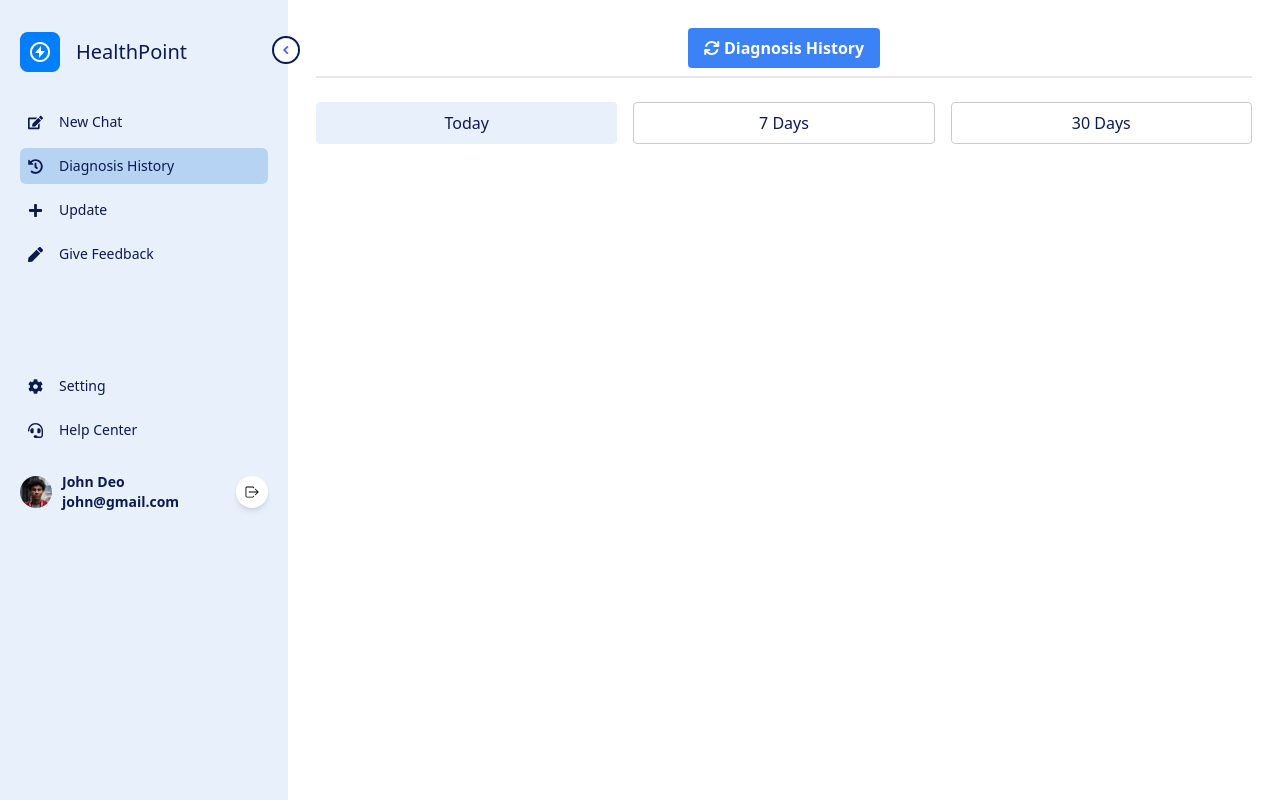
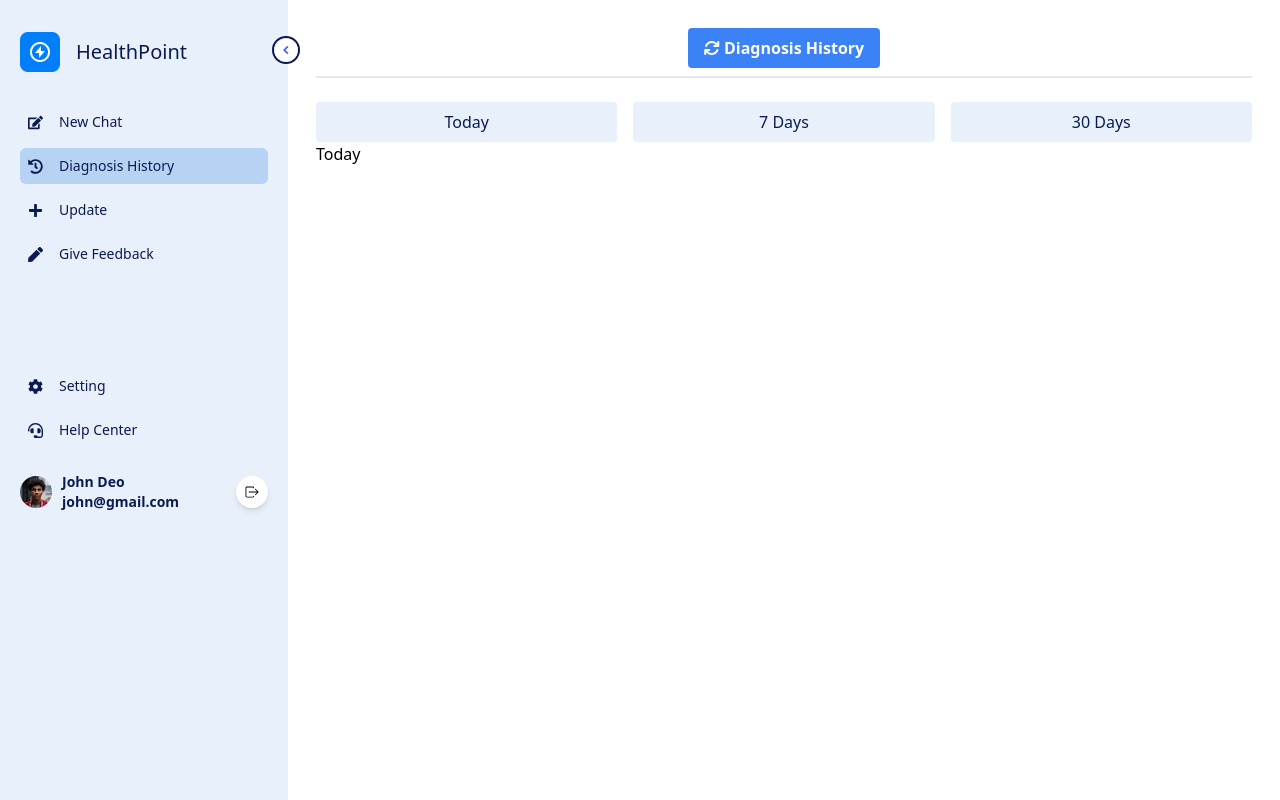
Before and after one commit to eodaneze/HealthAI-Frontend-, a React (Vite) app: page /diagnosis in a window 1280 px wide. Built offline with nearby package versions, Linux system fonts and the light colour scheme.

Commit message:
connecting the diagnosis

```diff
--- a/src/components/DiagnosisBtn.jsx
+++ b/src/components/DiagnosisBtn.jsx
@@ -1,6 +1,7 @@
-import React from 'react'
-import { Link, useLocation } from 'react-router-dom'
+
+import {useLocation } from 'react-router-dom'
 const DiagnosisBtn = () => {
+
     const btns = [
         {to: '/diagnosis', title: 'Today'},
         {to: '/seven', title: '7 Days'},
@@ -8,12 +9,14 @@ const DiagnosisBtn = () => {
     ]
  const location = useLocation();
  const currentPath = location.pathname;
+
+
   return (
     <div className='grid grid-cols-1 sm:grid-cols-2 md:grid-cols-3 gap-4 mt-6'>
         {
             btns.map((btn, index) => (
-                   <button key={index} className={`${btn.to == currentPath ? 'bg-[#E8F1FB]' : 'dia-btn'}  text-[#0B1A51] px-4 py-2 rounded`}>
-                    <Link to={btn.to}>{btn.title}</Link>
+                   <button  key={index} className={`${btn.to == currentPath ? 'bg-[#E8F1FB]' : 'dia-btn'}  text-[#0B1A51] px-4 py-2 rounded`}>
+                    {btn.title}
                     </button>
 
             ))
--- a/src/components/ThirtyDays.jsx
+++ b/src/components/ThirtyDays.jsx
@@ -1,10 +1,10 @@
 import React from 'react'
-import DiagnosisBtn from './DiagnosisBtn'
+// import DiagnosisBtn from './DiagnosisBtn'
 
 const ThirtyDays = () => {
   return (
     <div>
-        <DiagnosisBtn />
+        <h1>Thirty Days</h1>
     </div>
   )
 }
--- a/src/screens/ChatScreen.jsx
+++ b/src/screens/ChatScreen.jsx
@@ -1,4 +1,4 @@
-import React from "react";
+
 import Sidebar from "../components/Sidebar";
 import '../App.css';
 import { FaCircleArrowUp } from "react-icons/fa6";
--- a/src/screens/Diagnosis.jsx
+++ b/src/screens/Diagnosis.jsx
@@ -1,7 +1,13 @@
 import React from 'react'
 import Sidebar from '../components/Sidebar'
-import DiagnosisBtn from '../components/DiagnosisBtn'
+// import DiagnosisBtn from '../components/DiagnosisBtn'
+import ThirtyDays from '../components/ThirtyDays';
+import SevenDays from '../components/SevenDays';
+import Today from '../components/Today';
+import DiagnosisBtn from '../components/DiagnosisBtn';
+
 const Diagnosis = () => {
+   const[active, setActive] = React.useState('1');
   return (
     <div className='flex'>
          <Sidebar />
@@ -11,8 +17,17 @@ const Diagnosis = () => {
              <button className="bg-blue-500 hover:bg-blue-700 text-white font-bold py-2 px-4 rounded"><i className="fa-solid fa-arrows-rotate"></i> Diagnosis History</button>
          </div>
          <div>
-            <DiagnosisBtn />
+           <div className='grid grid-cols-1 sm:grid-cols-2 md:grid-cols-3 gap-4 mt-6'>
+             <button onClick={() => setActive('1')} className=' text-[#0B1A51] px-4 py-2 rounded bg-[#E8F1FB]'>Today</button>
+             <button onClick={() => setActive('2')} className=' text-[#0B1A51] px-4 py-2 rounded bg-[#E8F1FB]'>7 Days</button>
+             <button onClick={() => setActive('3')} className=' text-[#0B1A51] px-4 py-2 rounded bg-[#E8F1FB]'>30 Days</button>
+           </div>
+            <div>
+              {active === '1' && <Today />}
+              {active === '2' && <SevenDays />}
+              {active === '3' && <ThirtyDays />}
 
+            </div>
 
          </div>
 
--- a/src/screens/Update.jsx
+++ b/src/screens/Update.jsx
@@ -1,4 +1,4 @@
-import React from 'react'
+
 import Sidebar from '../components/Sidebar'
 
 const Update = () => {
```
